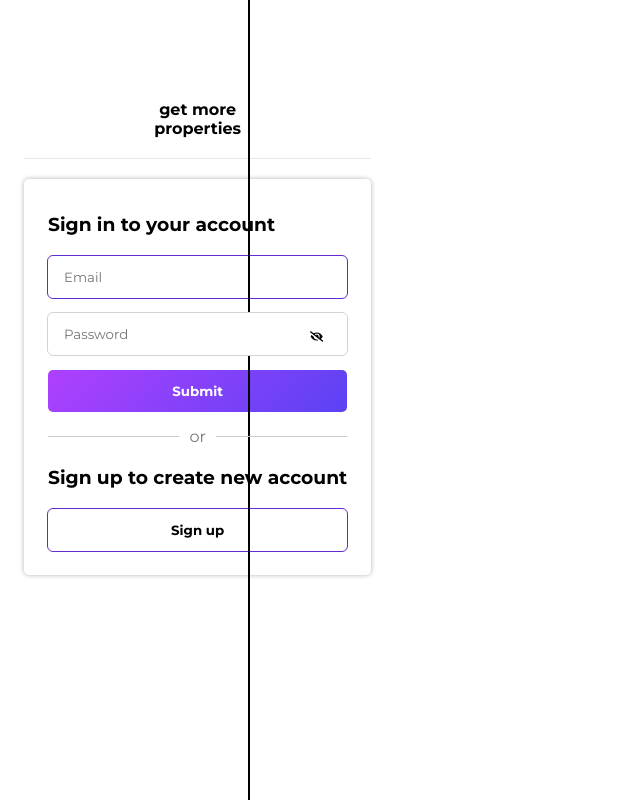
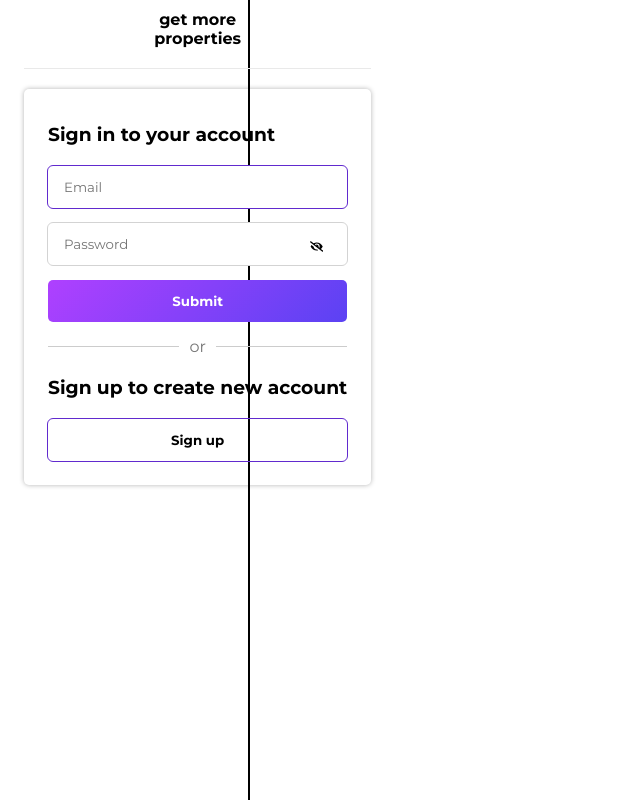
Before and after one commit to skabeo/frontend-capstone, a React (Create React App) app: page /signin in a window 1280 px wide. Shown: the whole page, without its empty margins (0-640 px from the left). Built offline with nearby package versions, Linux system fonts and the light colour scheme.

Commit message:
fix eslint

```diff
--- a/src/App.css
+++ b/src/App.css
@@ -17,8 +17,13 @@ body {
 /* Main app style for implementing the sidebar */
 
 .App {
-  margin-top: 90px;
   display: flex;
-  flex-direction: row;
-  column-gap: 10px;
 }
+
+.sidebar {
+  position: absolute;
+}
+
+.main-content {
+  position: absolute;
+}
--- a/src/App.js
+++ b/src/App.js
@@ -18,7 +18,7 @@ import ReserveForm from './components/pages/ReserveForm';
 function App() {
   return (
     <div className="App">
-      <Sidebar />
+      <div className="sidebar-cont"><Sidebar /></div>
       <div className="main-content">
         <Routes>
           <Route element={<PersistLogin />}>
```
